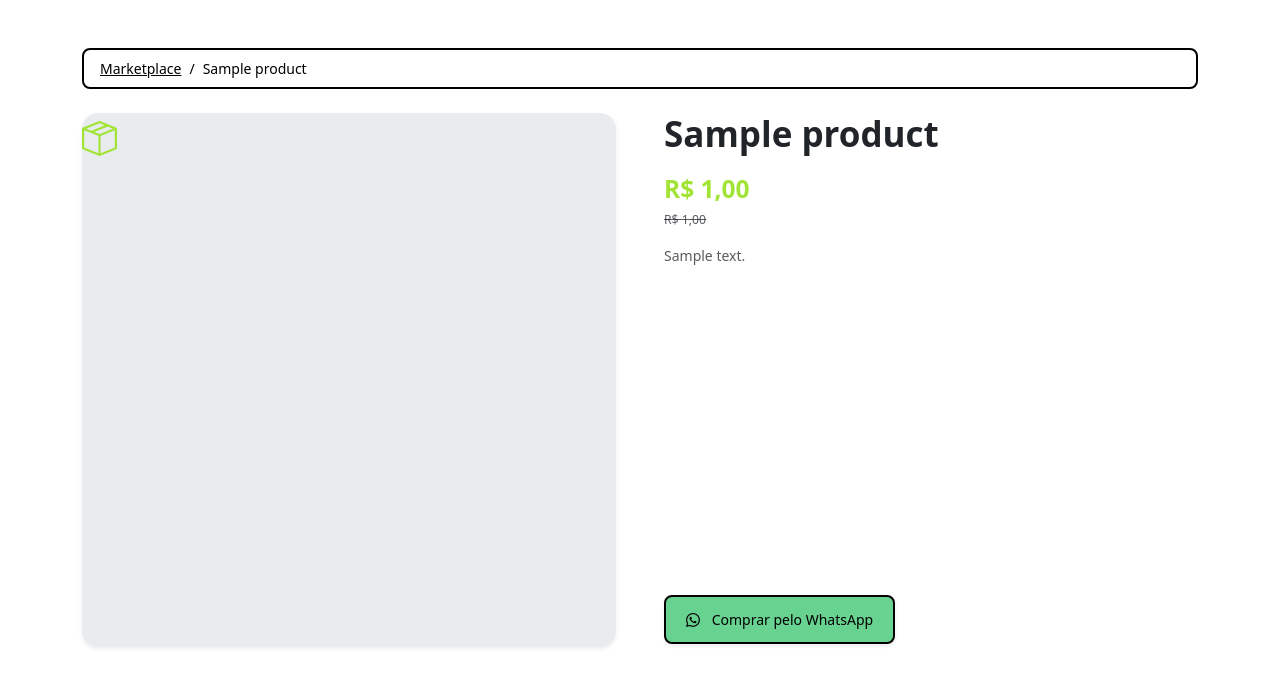
After one commit to obrunodev/django-catalogo-produtos, a Django app: a page that uses apps/products/templates/products/product_detail.html in a window 1280 px wide. The commit adds this page. Shown: the top 694 px of the page. Run offline with Django 5.2, Linux system fonts and the light colour scheme; tables that the repository leaves empty hold one stand-in row (values such as "Sample post"); some libraries are stand-ins or nearby versions.

Commit message:
feat: Página de detalhes do produto com link para whatsapp

```diff
--- /dev/null
+++ b/apps/products/templates/products/product_detail.html
@@ -0,0 +1,48 @@
+{% extends "_marketplace.html" %}
+
+{% block title %}{{ product.name }}{% endblock title %}
+
+{% block content %}
+    <div class="container py-5">
+        <nav aria-label="breadcrumb" class="mb-4">
+            <ol class="breadcrumb">
+                <li class="breadcrumb-item"><a href="{% url 'products:marketplace' %}">Marketplace</a></li>
+                <li class="breadcrumb-item active" aria-current="page">{{ product.name }}</li>
+            </ol>
+        </nav>
+
+        <div class="row g-5">
+            <div class="col-12 col-md-6">
+                <div class="ratio ratio-1x1 bg-light rounded-4 d-flex align-items-center justify-content-center shadow-sm">
+                    <i class="bi bi-box-seam fs-1 text-primary"></i>
+                </div>
+            </div>
+
+            <div class="col-12 col-md-6 d-flex flex-column">
+                <h1 class="fw-bold mb-3">{{ product.name }}</h1>
+
+                <div class="mb-3">
+                    {% if product.promotional_value %}
+                        <span class="fw-bold text-primary fs-3">R$ {{ product.promotional_value }}</span><br>
+                        <small class="text-muted text-decoration-line-through">R$ {{ product.value }}</small>
+                    {% else %}
+                        <span class="fw-bold text-dark fs-3">R$ {{ product.value }}</span>
+                    {% endif %}
+                </div>
+
+                <p class="text-muted mb-4">{{ product.description|default:"Nenhuma descrição disponível." }}</p>
+
+                <div class="mt-auto">
+                    {% with phone="5511988887777" %}
+                        <a
+                            href="https://wa.me/{{ phone }}?text=Olá! Tenho interesse no produto *{{ product.name }}*. Veja aqui: {{ request.build_absolute_uri }}"
+                            target="_blank"
+                            class="btn btn-success btn-lg shadow-sm">
+                            <i class="bi bi-whatsapp me-2"></i> Comprar pelo WhatsApp
+                        </a>
+                    {% endwith %}
+                </div>
+            </div>
+        </div>
+    </div>
+{% endblock content %}
--- a/apps/products/urls.py
+++ b/apps/products/urls.py
@@ -8,4 +8,5 @@ urlpatterns = [
     path('<int:product_id>/delete/', views.product_delete, name='delete'),
     path('<str:product_slug>/update/', views.product_update, name='update'),
     path('marketplace/', views.product_marketplace, name='marketplace'),
+    path('detail/<str:product_slug>/', views.product_detail, name='detail'),
 ]
--- a/apps/products/views.py
+++ b/apps/products/views.py
@@ -73,5 +73,7 @@ def product_marketplace(request):
     return render(request, 'products/marketplace.html', context)
 
 
-def product_detail(request):
-    ...
+def product_detail(request, product_slug):
+    product = get_object_or_404(Product, slug=product_slug)
+    context = {'product': product}
+    return render(request, 'products/product_detail.html', context)
```
Also changed, not shown: apps/products/templates/products/marketplace.html (+7 -2 lines).
